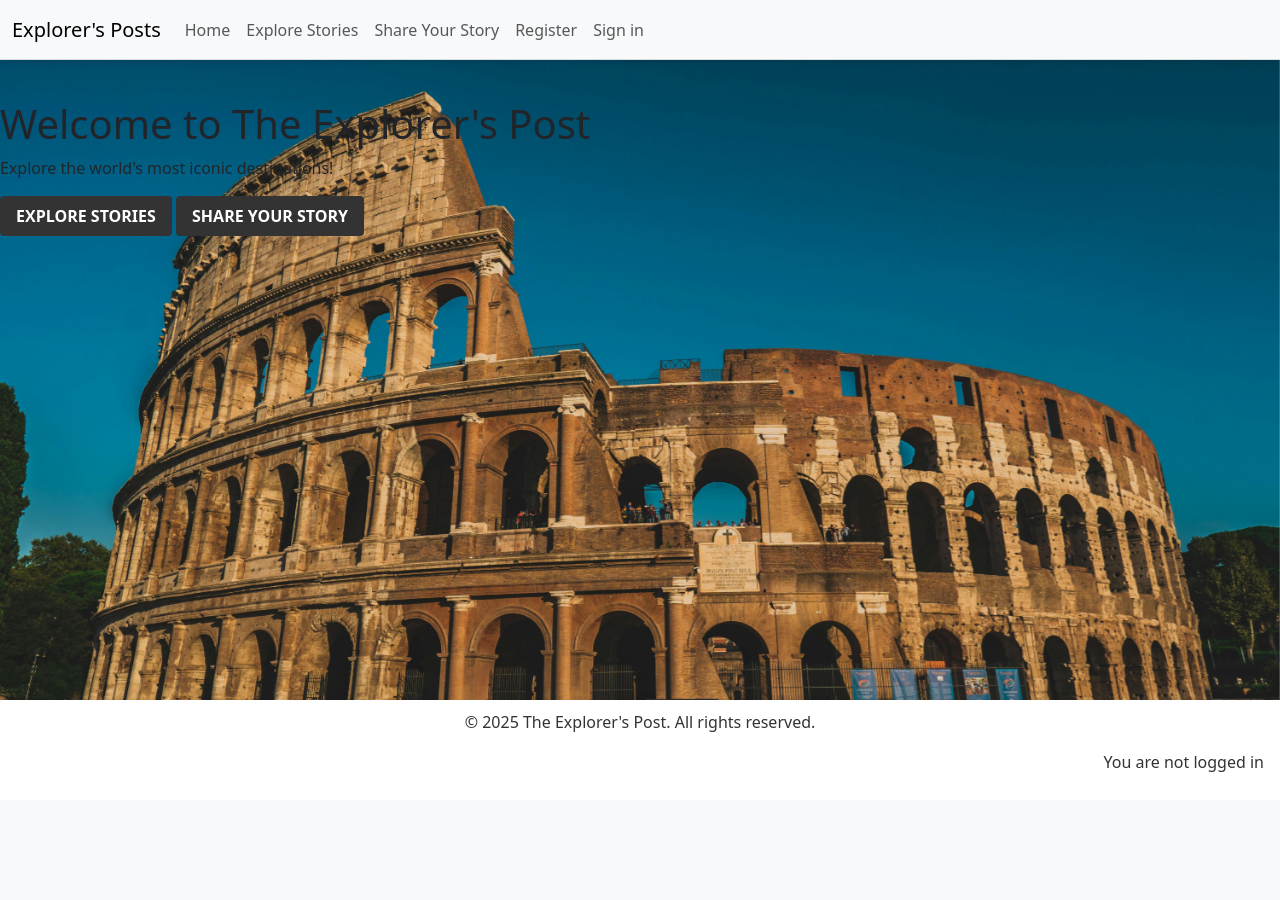
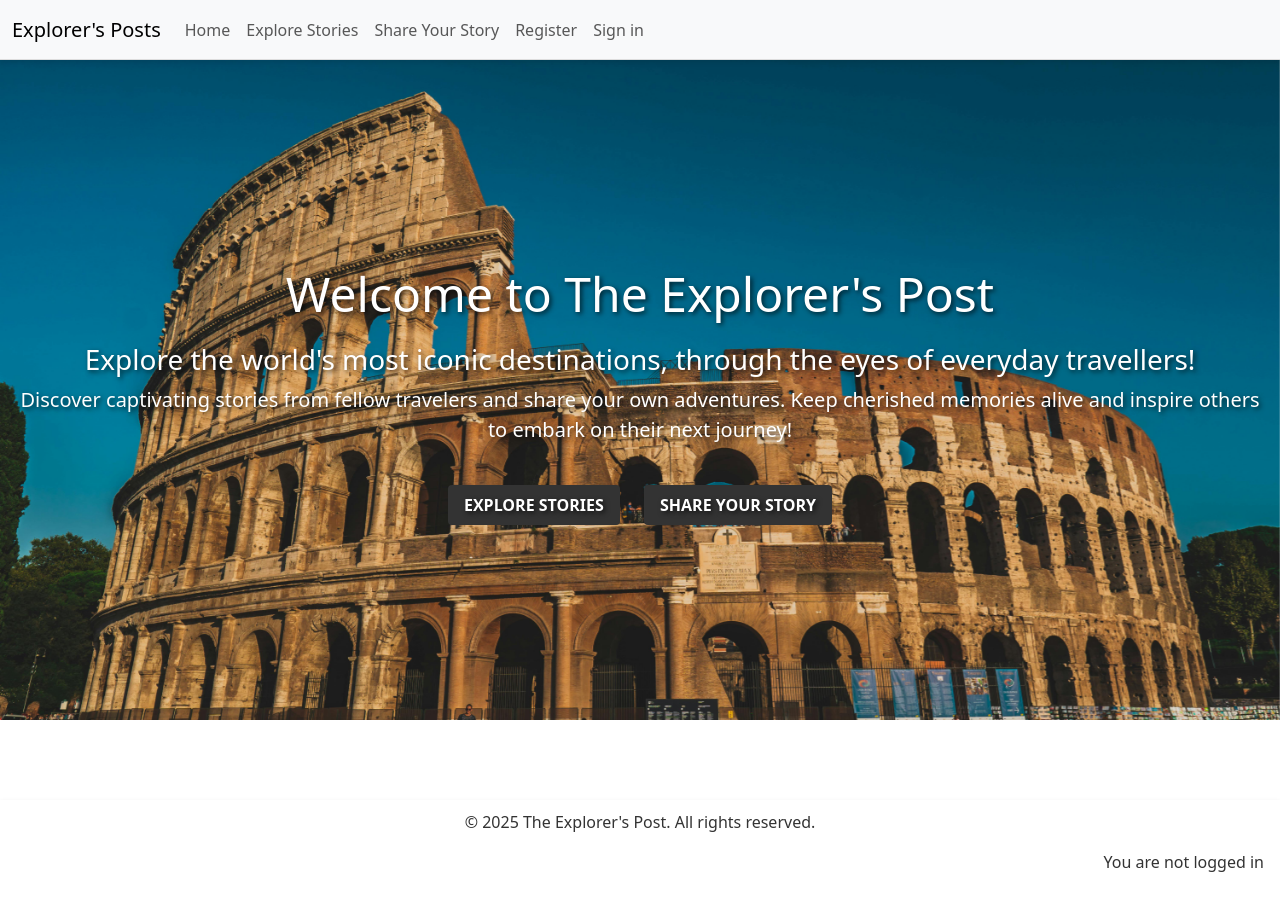
Before and after one commit to monicathomas8/The-Explorers-Post, a Django app: template core/templates/landing_page.html in a window 1280 px wide. Before the commit the page ends 772 px from the top, so only its background shows below. Run offline with Django 4.2, Linux system fonts and the light colour scheme; the template is opened without the code that fills it, so the values that code supplies are empty.

Commit message:
fixed some css on the home page. added text to the homepage

```diff
--- a/core/templates/landing_page.html
+++ b/core/templates/landing_page.html
@@ -4,7 +4,7 @@
 
 {% block content %}
 <div class="landing-page">
-    <!-- Carousel (Background) -->
+
     <div id="carouselExampleSlidesOnly" class="carousel slide" data-bs-ride="carousel">
         <div class="carousel-inner">
             <div class="carousel-item active">
@@ -19,10 +19,17 @@
         </div>
     </div>
 
-    <!-- Content Overlay -->
-    <div class="content">
+    <!-- Text Overlay -->
+    <div class="content-overlay">
         <h1>Welcome to The Explorer's Post</h1>
-        <p>Explore the world's most iconic destinations!</p>
+        <h3>Explore the world's most iconic destinations,
+            through the eyes of everyday travellers!
+        </h3>
+        <p>Discover captivating stories from fellow travelers
+            and share your own adventures.
+            Keep cherished memories alive and inspire others
+            to embark on their next journey!
+    </p>
         <a href="{% url 'story_list' %}" class="btn btn-primary custom-btn">Explore Stories</a>
         <a href="{% url 'create_story' %}" class="btn btn-primary custom-btn">Share Your Story</a>
     </div>
--- a/explorers_posts/settings.py
+++ b/explorers_posts/settings.py
@@ -33,7 +33,6 @@ ALLOWED_HOSTS = [
     '8000-monicathoma-theexplorer-9km8v8dopdg.ws.codeinstitute-ide.net',
     '.herokuapp.com',
 ]
-
 
 # Application definition
 
--- a/static/css/style.css
+++ b/static/css/style.css
@@ -1,9 +1,14 @@
-/********** Global Styles **********/
+/********************* Global Styles ************************/
 body, html {
     margin: 0;
+    height: 100%;
     padding: 0;
-    height: 100%;
-    padding-top: 50px; /* Accounts for fixed navbar */
+    display:flex;
+    flex-direction: column;
+}
+
+main {
+    flex: 1;
 }
 
 .navbar {
@@ -33,14 +38,15 @@ body, html {
     color: #fff;
 }
 
-/********** Shared Layout Styles **********/
+/************************ Shared Layout Styles **************************/
 
 .story-list-container {
     background-size: cover;
     background-position: center;
     background-repeat: no-repeat;
-    min-height: 100vh; /* Full viewport height */
-    padding: 50px 20px; /* Add spacing around content */
+    min-height: 100%;
+    padding-top: 70px;
+    padding-bottom: 20px;
     position: relative; /* Required for overlay positioning */
     overflow: auto;
 }
@@ -70,7 +76,8 @@ body, html {
     color: #333; /* Text color for contrast */
 }
 
-/* Page-specific backgrounds */
+/************** Page-specific backgrounds ******************/
+
 .story-list-container.explore-stories {
     background-image: url('/static/images/empire.jpg')
 }
@@ -95,7 +102,7 @@ body, html {
     background-image: url('/static/images/parthenon.jpg');
 }
 
-/********** Text Styling **********/
+/********** Text Styling for stories **********/
 
 .story-list-container h1 {
     text-align: center;
@@ -138,6 +145,7 @@ body, html {
 }
 
 /*************** Login/Signup/Logout Pages ***************/
+
 .login-container {
     background-image: url('/static/images/stonehenge.jpg');
     background-size: cover;
@@ -205,27 +213,66 @@ form .secondaryAction:hover {
 }
 
 
-/********** Other Components **********/
+/********************** Home Page **********************/
+.landing-page {
+    position: relative;
+    min-height: 100vh; /* Full viewport height */
+    display: flex;
+    justify-content: center;
+    align-items: center;
+}
 
+.carousel-content {
+    position: relative;
+    width: 100%;
+    height: 100%; /* Ensure it fills the viewport */
+    overflow: hidden;
+}
+
+/* Carousel Styling */
 .carousel {
-    position: fixed;
+    position: absolute;
     top: 0;
     left: 0;
     width: 100%;
     height: 100%;
-    z-index: -1; /* Send behind content */
-    overflow: hidden; /* Prevent scrollbars */
+    z-index: 1; /* Sits behind the text overlay */
 }
 
 .carousel-item img {
     width: 100%;
     height: 100%;
-    object-fit: cover; /* Scale to fill the area */
+    object-fit: cover; /* Ensures the image scales without distortion */
 }
 
+/* Text Overlay Styling */
+.content-overlay {
+    position: relative;
+    z-index: 2; /* Sits above the carousel */
+    text-align: center; /* Center text */
+    color: white;
+    text-shadow: 2px 2px 5px rgba(0, 0, 0, 0.7); /* Makes text readable over images */
+    padding: 20px;
+}
+
+.content-overlay h1 {
+    font-size: 3rem; /* Prominent heading */
+    margin-bottom: 20px;
+}
+
+.content-overlay p {
+    font-size: 1.25rem;
+    margin-bottom: 30px;
+}
+
+.content-overlay a {
+    margin: 10px; /* Space between buttons */
+}
+
+/********** footer **********/
+
 footer {
-    position: fixed;
-    bottom: 0;
+    position: relative;
     width: 100%;
     z-index: 2;
     background-color: white;
```
